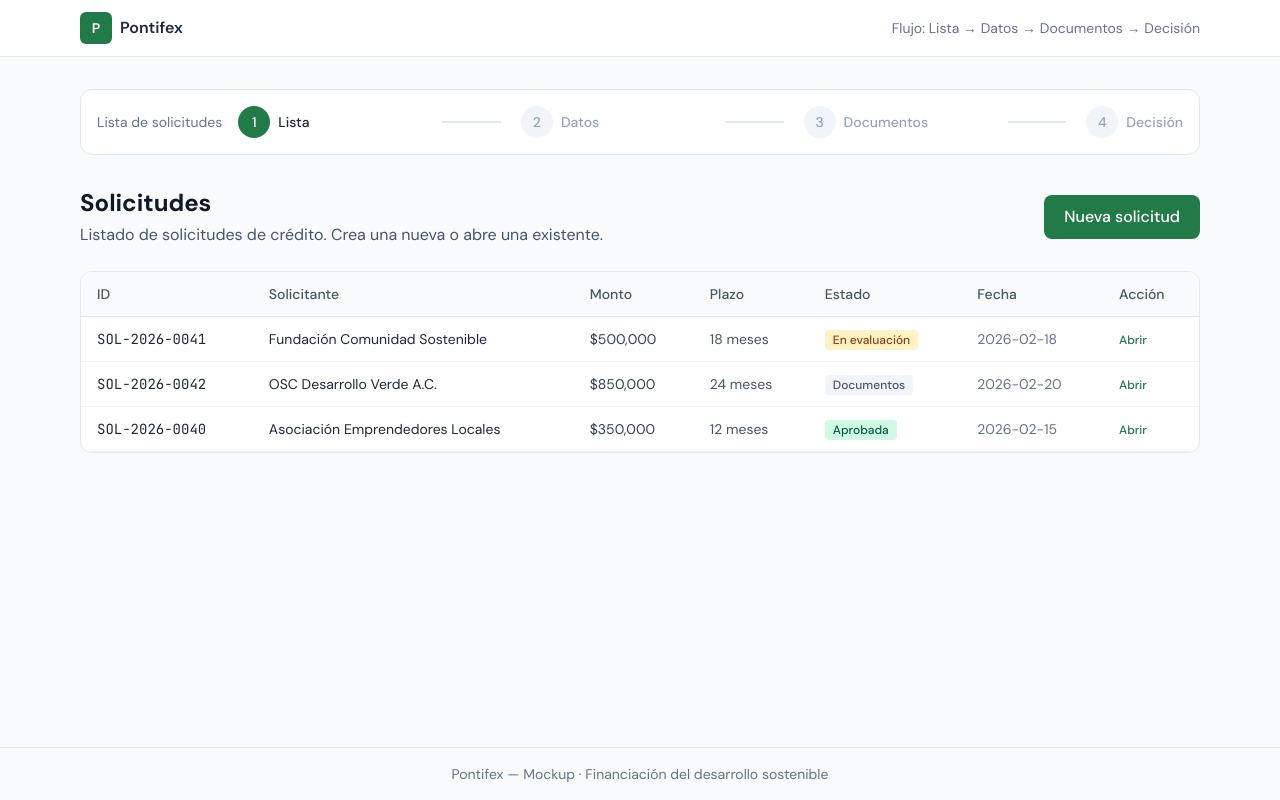
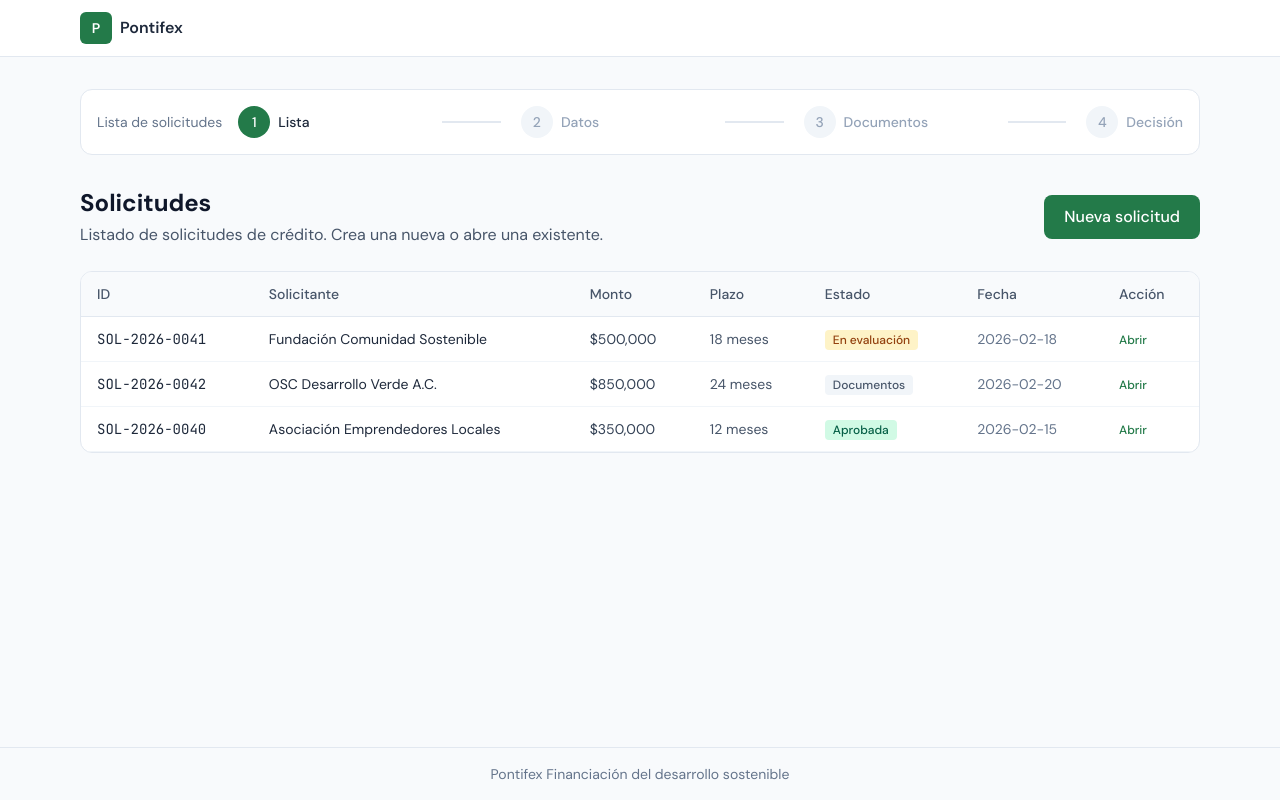
Before and after one commit to HectorGtz27/mvp_pontifex2, a React (Vite) app: page / in a window 1280 px wide. Built offline with nearby package versions, Linux system fonts and the light colour scheme.

Commit message:
Remove unnecessary flow description and simplify footer text in App component

```diff
--- a/src/App.jsx
+++ b/src/App.jsx
@@ -10,7 +10,6 @@ function App() {
             <div className="w-8 h-8 rounded-md bg-pontifex-600 flex items-center justify-center text-white font-semibold text-sm">P</div>
             <span className="font-semibold text-slate-800">Pontifex</span>
           </Link>
-          <span className="text-sm text-slate-500">Flujo: Lista → Datos → Documentos → Decisión</span>
         </div>
       </header>
       <main className="flex-1 max-w-6xl w-full mx-auto px-4 py-8">
@@ -22,7 +21,7 @@ function App() {
         </Routes>
       </main>
       <footer className="border-t border-slate-200 py-4 text-center text-slate-500 text-sm">
-        Pontifex — Mockup · Financiación del desarrollo sostenible
+        Pontifex Financiación del desarrollo sostenible
       </footer>
     </div>
   )
```
